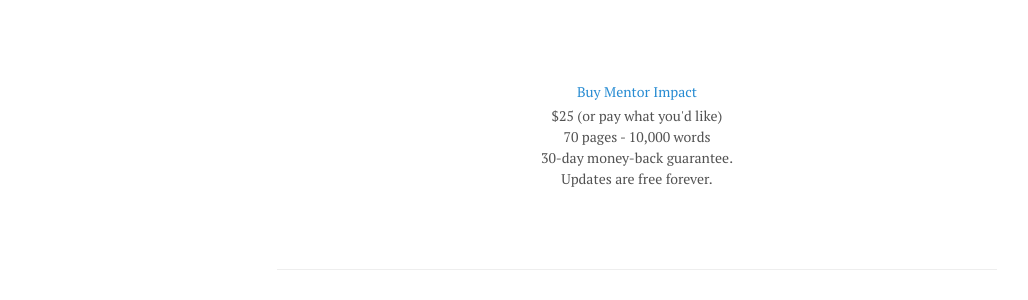
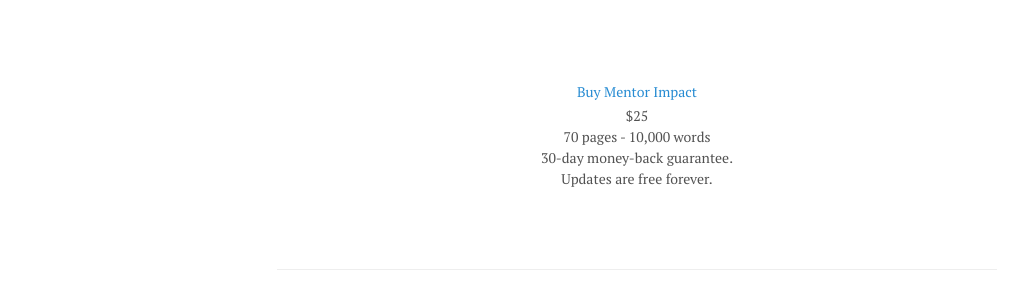
Before and after one commit to sourceinstitute/peerlearningguide, a Jekyll site: the page built from index.html, in a window 1280 px wide and 900 px high, scrolled down 2231 px. Shown: the part 154-454 px from the top of the window, without its empty margins (3-1031 px from the left). Built offline with Jekyll 4.4.1, drawn with Linux system fonts in a browser that asks for light colours; nearby versions of some CDN libraries; the list of posts is cut into pages by our own code; comment, search, counter and statistics services are not loaded; a style sheet for code colours, icons or effects is not loaded.

Commit message:
fixed price

```diff
--- a/_includes/index.md
+++ b/_includes/index.md
@@ -75,7 +75,7 @@
 <div class="cta">
 <span class="price"><script src="https://gumroad.com/js/gumroad.js"></script>
 <a class="gumroad-button" href="https://gum.co/mentorimpact">Buy Mentor Impact</a></span>
-<div class="price">$25 (or pay what you'd like)<br>70 pages - 10,000 words<br>30-day money-back guarantee.<br>Updates are free forever.
+<div class="price">$25 <br>70 pages - 10,000 words<br>30-day money-back guarantee.<br>Updates are free forever.
 </div>
 
 </div>
```
